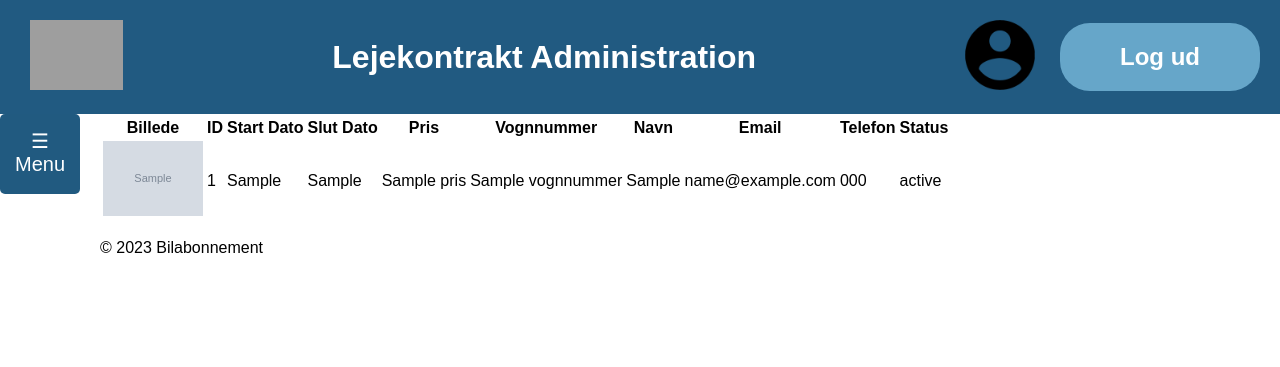
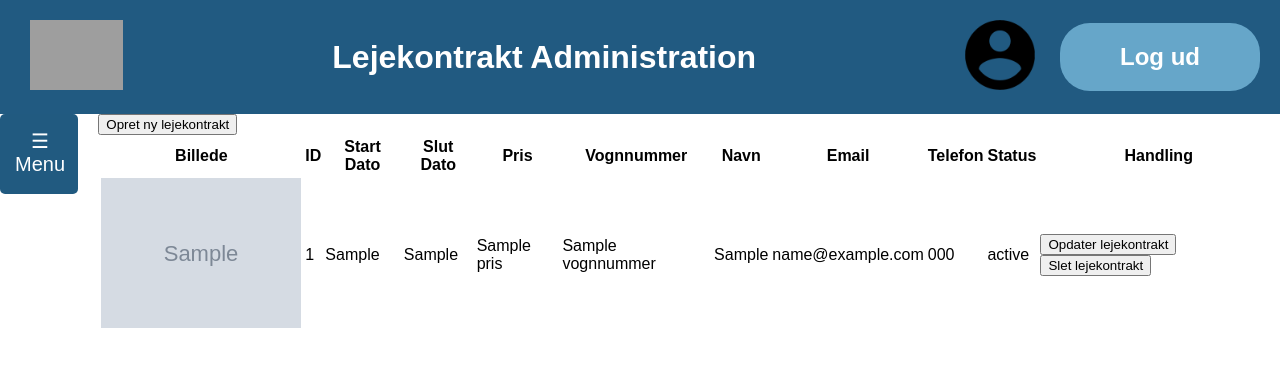
Before and after one commit to khadijahussaiin/BilAbonnement, a Spring app: template src/main/resources/templates/home/LejekontraktAdministration.html in a window 1280 px wide. Shown: the top 367 px of the page. Run offline with Thymeleaf, Linux system fonts and the light colour scheme; the template is opened without the code that fills it: most values are stand-ins (such as "Sample title", 1, 10 or a date in 2020); grey boxes marked "Sample" are stand-in pictures; data that the repository does not hold is empty; grey boxes are pictures that could not be loaded.

Commit message:
Seneste små Ændringer

```diff
--- a/src/main/java/com/example/bilabonnement/Repository/LejekontraktRepository.java
+++ b/src/main/java/com/example/bilabonnement/Repository/LejekontraktRepository.java
@@ -17,6 +17,7 @@ public class LejekontraktRepository {
     @Autowired
     private JdbcTemplate jdbcTemplate;
 
+    //Metode som viser informationer fra databasen i lejekontrakt administrationen
     public List<Lejekontrakt> fetchAllLejekontrakter() {
         String sql = "SELECT " +
                 "Image.Imageurl, " +
--- a/src/main/resources/templates/home/LejekontraktAdministration.html
+++ b/src/main/resources/templates/home/LejekontraktAdministration.html
@@ -7,10 +7,11 @@
   <title>Title</title>
 </head>
 <body>
+
 <div>
   <!-- Banner Her skal der stå Lejekontrakt Administration-->
   <div th:replace="~{home/fragments/bannersidebar :: banner('Lejekontrakt Administration')}"></div>
-
+  </div>
   <!-- Menu Ikon og Dropdown -->
   <div class="menu-container">
     <div th:replace="~{home/fragments/bannersidebar :: menu-icon}"></div>
@@ -19,9 +20,9 @@
     <div class="right-side-content">
       <!-- Her kan du placere mere indhold af sidens elementer. -->
       <main>
+        <button type="button" class="btn-slet">Opret ny lejekontrakt</button>
         <table>
           <thead>
-          <tr>
           <tr>
             <th>Billede</th>
             <th>ID</th>
@@ -33,11 +34,12 @@
             <th>Email</th>
             <th>Telefon</th>
             <th>Status</th>
+            <th>Handling</th>
           </tr>
           </thead>
           <tbody>
           <tr th:each="lejekontrakt : ${lejekontrakter}">
-            <td><img th:src="${lejekontrakt.imageurl}" alt="Billede" width="100"/></td>
+            <td><img th:src="${lejekontrakt.imageurl}" alt="Billede" width="200"/></td>
             <td th:text="${lejekontrakt.lejekontraktID}"></td>
             <td th:text="${lejekontrakt.startDato}"></td>
             <td th:text="${lejekontrakt.slutDato}"></td>
@@ -47,23 +49,14 @@
             <td th:text="${lejekontrakt.kundeEmail}"></td>
             <td th:text="${lejekontrakt.kundeTelefon}"></td>
             <td th:text="${lejekontrakt.status}"></td>
+            <td>
+              <button type="button" class="btn-opdater">Opdater lejekontrakt</button>
+              <button type="button" class="btn-slet">Slet lejekontrakt</button>
+            </td>
           </tr>
           </tbody>
         </table>
       </main>
-      <footer>
-        <p>&copy; 2023 Bilabonnement</p>
-      </footer>
-    </div>
-  </div>
-</div>
-<div>
-  <div>
-    <!-- opslagene -->
-  </div>
-  <div>
-    <!-- Kalender -->
-  </div>
-</div>
+
 </body>
 </html>
```
